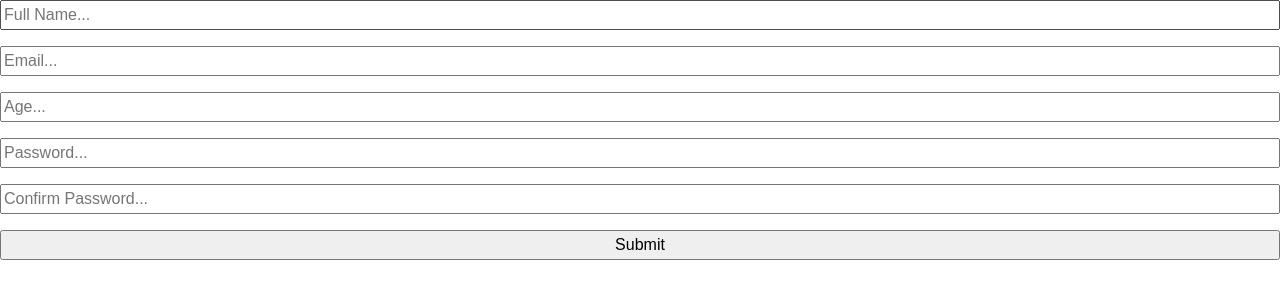
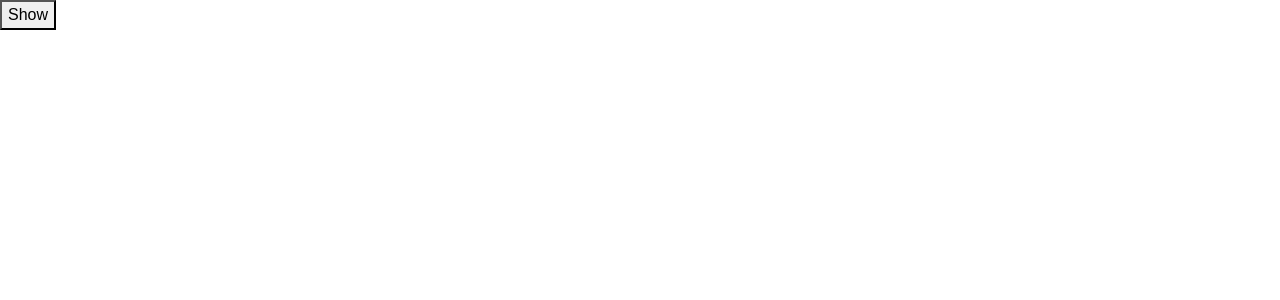
Before and after one commit to Vineela-V/react-stuff, a React (Create React App) app in the folder my-app/: page / in a window 1280 px wide. Shown: the top 300 px of the page. Built offline with nearby package versions, Linux system fonts and the light colour scheme; the HTML template or start-up script is replaced by a standard one.

Commit message:
commit 6

```diff
--- a/my-app/src/App.js
+++ b/my-app/src/App.js
@@ -1,10 +1,14 @@
 import "./App.css";
-import { Form } from "./components/Form";
+import { useToggle } from "./components/useToggle";
 
-function App() {
+function App () {
+  const [ isVisible, toggle] = useToggle();
+
   return (
     <div className="App">
-      <Form />
+      <button onClick={toggle}>{isVisible ? "Hide" : "Show"}</button>
+      {isVisible && <h1> Hidden text </h1>}
+
     </div>
   );
 }
--- a/my-app/src/components/ChangeProfile.js
+++ /dev/null
@@ -1 +0,0 @@
-import { useState } from "react";
--- a/my-app/src/components/Form.js
+++ /dev/null
@@ -1,49 +0,0 @@
-import { useForm } from 'react-hook-form';
-import {yupResolver} from '@hookform/resolvers/yup';
-import * as yup from 'yup';
-
-
-export const Form = () => {
-    const schema = yup.object().shape({
-        fullName: yup.string().required("Your Full Name is required"),
-        email: yup.string().email().required(),
-        age: yup.number().positive().integer().min(18).required(),
-        password: yup.string().min(4).max(20).required(),
-        confirmPassword: yup
-        .string()
-        .oneOf([yup.ref("password"), null])
-        .required(),
-    });
-
-    const { register, handleSubmit, formState: {errors} } = useForm({
-        resolver: yupResolver(schema),
-    });
-
-    const onsubmit = (data) => {
-        console.log(data);
-    };
-
-    return (
-        <form onsubmit={handleSubmit(onsubmit)}>
-            <input type="text" placeholder="Full Name..." {...register("fullName")} />
-            <p>{errors.fullName?.message}</p>
-            <input type="text" placeholder="Email..." {...register("email")}/>
-            <p>{errors.fullName?.message}</p>
-            <input type="number" placeholder="Age..." {...register("age")}/>
-            <p>{errors.fullName?.message}</p>
-            <input
-            type="text"
-            placeholder="Password..."
-            {...register("Password")}
-            />
-            <p>{errors.fullName?.message}</p>
-            <input
-            type="text"
-            placeholder="Confirm Password..."
-            {...register("ConfirmPassword")}
-            />
-            <p>{errors.fullName?.message}</p>
-            <input type="submit" />
-        </form>
-    );
-};
--- /dev/null
+++ b/my-app/src/components/useToggle.js
@@ -0,0 +1,12 @@
+import {  useState } from "react";
+
+export const useToggle = (initialval = false) => {
+    const [state, setState] = useState(initialval);
+
+    const toggle = () => {
+        setState((prev) => !prev)
+    }
+
+    return [state, toggle];
+
+};
```
Also changed, not shown: my-app/src/components/Cat.js (added, +12 -0 lines), my-app/src/useGetCat.js (added, +20 -0 lines), my-app/src/pages/Contact.js (added), my-app/src/pages/Home.js (added), my-app/src/pages/Menu.js (added), my-app/src/pages/Navbar.js (added), my-app/src/pages/Profile.js (added).
